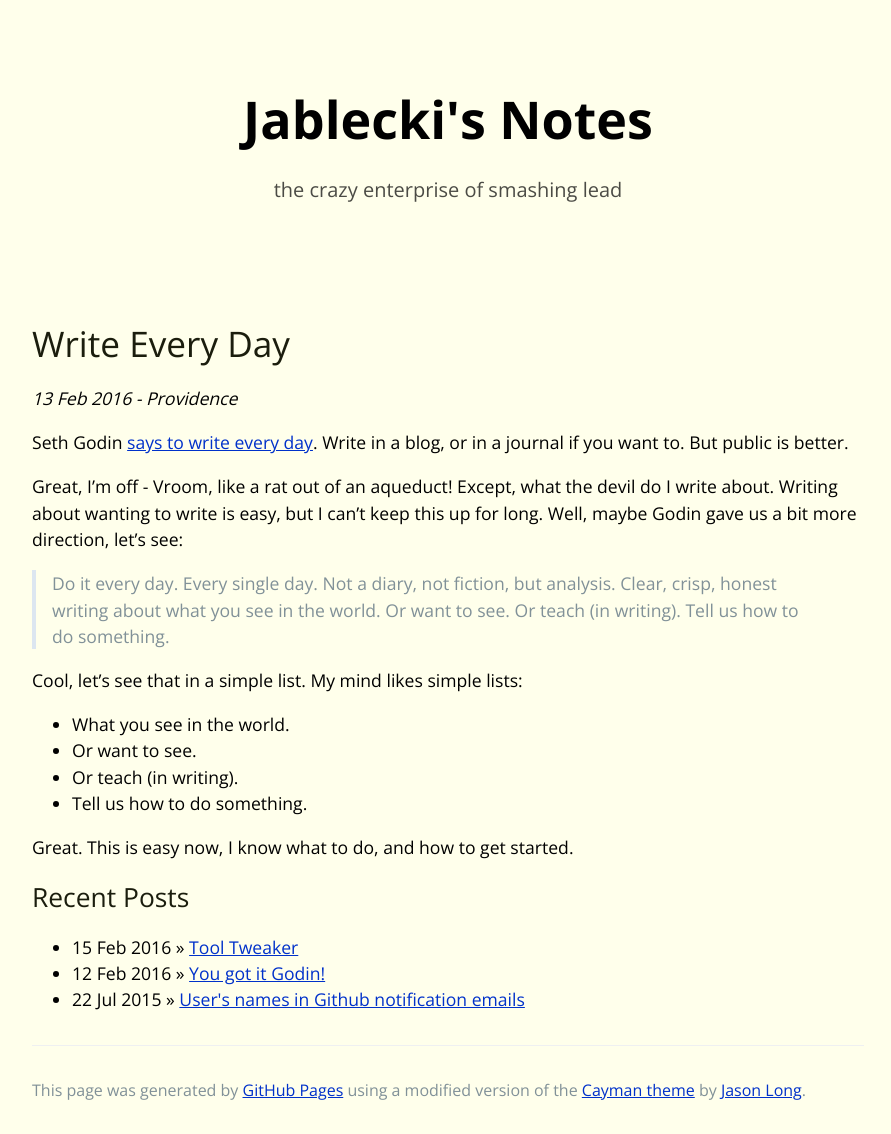
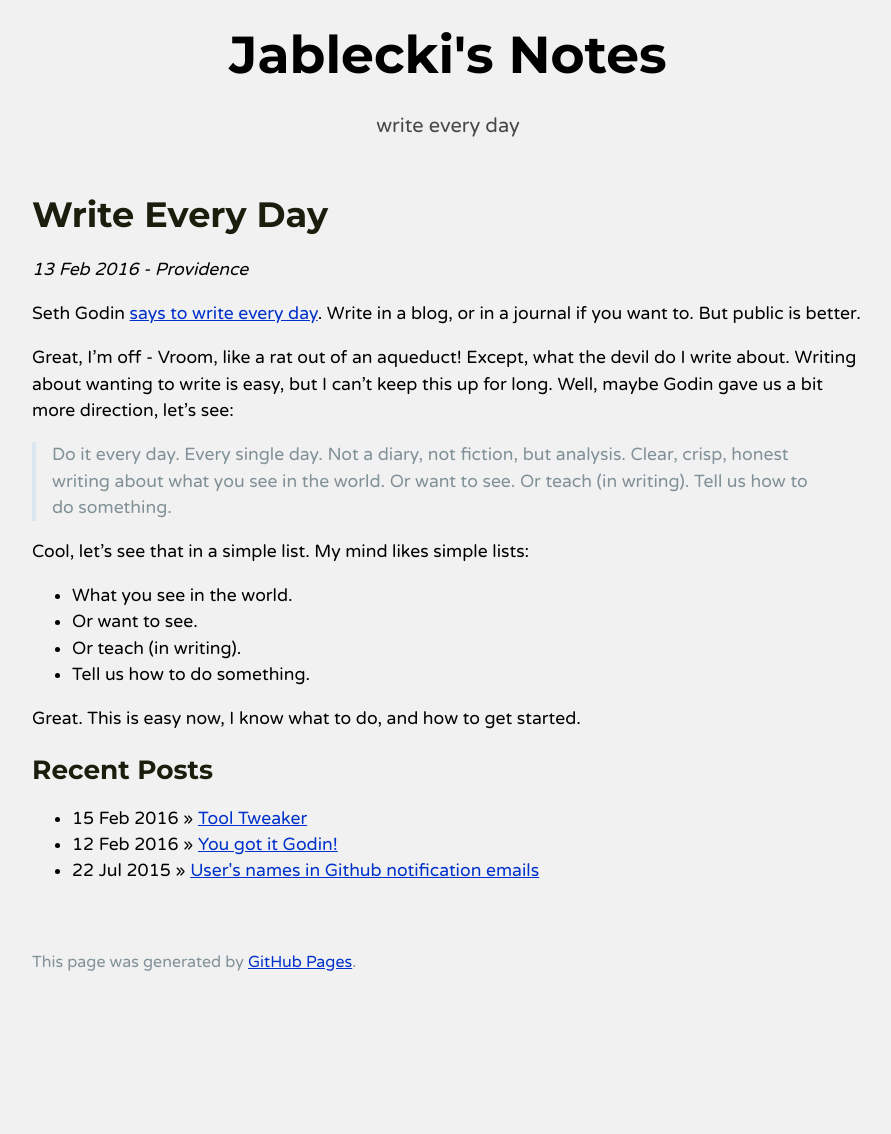
Before and after one commit to maddo/maddo.github.io, a Jekyll site: the page built from _posts/2016-02-13-write-every-day.md, in a window 1280 px wide. Shown: the whole page, without its empty margins (192-1083 px from the left). Built offline with Jekyll 4.4.1, drawn with Linux system fonts in a browser that asks for light colours; after the commit the page ends 1006 px from its top, so only the background shows below that.

Commit message:
Update style

```diff
--- /dev/null
+++ b/Gemfile
@@ -0,0 +1,2 @@
+source 'https://rubygems.org'
+gem 'github-pages'
--- a/_layouts/default.html
+++ b/_layouts/default.html
@@ -4,15 +4,17 @@
     <meta charset="UTF-8">
     <title>Jablecki&#39;s Notes</title>
     <meta name="viewport" content="width=device-width, initial-scale=1">
+    <link rel="icon" type="image/x-icon" href="/favicon.ico" />
     <link rel="stylesheet" type="text/css" href="/stylesheets/normalize.css" media="screen">
-    <link href='http://fonts.googleapis.com/css?family=Open+Sans:400,700' rel='stylesheet' type='text/css'>
+    <link href='https://fonts.googleapis.com/css?family=Montserrat:700|Varela+Round' rel='stylesheet' type='text/css'>
     <link rel="stylesheet" type="text/css" href="/stylesheets/stylesheet.css" media="screen">
     <link rel="stylesheet" type="text/css" href="/stylesheets/github-light.css" media="screen">
+
   </head>
   <body>
     <section class="page-header">
       <a style="text-decoration: none; color: #000;" href="/"><h1 class="project-name">Jablecki&#39;s Notes</h1></a>
-      <h2 class="project-tagline">the crazy enterprise of smashing lead</h2>
+      <h2 class="project-tagline">write every day</h2>
     </section>
 
     <section class="main-content">
@@ -21,11 +23,9 @@
 
       <footer class="site-footer">
 
-        <span class="site-footer-credits">This page was generated by <a href="https://pages.github.com">GitHub Pages</a> using a modified version of the <a href="https://github.com/jasonlong/cayman-theme">Cayman theme</a> by <a href="https://twitter.com/jasonlong">Jason Long</a>.</span>
+        <span class="site-footer-credits">This page was generated by <a href="https://pages.github.com">GitHub Pages</a>.</span>
       </footer>
 
     </section>
-
-
   </body>
 </html>
--- a/_layouts/post.html
+++ b/_layouts/post.html
@@ -3,7 +3,7 @@ layout: default
 ---
 <div id="post">
 
-<h1>{{ page.title }}</h1>
+<h1 class="title">{{ page.title }}</h1>
 
 <i>{{ page.date | date_to_string }} - {{ page.location }}</i>
 
--- a/stylesheets/stylesheet.css
+++ b/stylesheets/stylesheet.css
@@ -4,11 +4,11 @@
 body {
   padding: 0;
   margin: 0;
-  font-family: "Open Sans", "Helvetica Neue", Helvetica, Arial, sans-serif;
+  font-family: 'Varela Round', Helvetica, Arial, sans-serif;
   font-size: 16px;
   line-height: 1.5;
   color: #000;
-  background-color: #ffffeb;}
+  background-color: #F1F1F1;}
 
 a {
   color: #0031CA;
@@ -60,7 +60,7 @@ a {
 
 @media screen and (min-width: 64em) {
   .page-header {
-    padding: 5rem 6rem; } }
+    padding: 1rem 6rem; } }
 
 @media screen and (min-width: 42em) and (max-width: 64em) {
   .page-header {
@@ -73,6 +73,10 @@ a {
 .project-name {
   margin-top: 0;
   margin-bottom: 0.1rem; }
+
+h1.project-name {
+  font-family: 'Montserrat', sans-serif;
+}
 
 @media screen and (min-width: 64em) {
   .project-name {
@@ -108,6 +112,7 @@ a {
 .main-content img {
   max-width: 100%; }
 .main-content h1, .main-content h2, .main-content h3, .main-content h4, .main-content h5, .main-content h6 {
+  font-family: 'Montserrat', sans-serif;
   margin-top: 2rem;
   margin-bottom: 1rem;
   font-weight: normal;
@@ -242,3 +247,7 @@ a {
 @media screen and (max-width: 42em) {
   .site-footer {
     font-size: 0.9rem; } }
+
+h1.title {
+  font-family: 'Montserrat', sans-serif;
+}
```
Also changed, not shown: _drafts/draft-anti-talking-points.md (renamed from _posts/draft-anti-talking-points.md, +1 -1 lines), _drafts/draft-why-the-acme-text-editor-didnt-work-for-me.md (renamed from _posts/draft-why-the-acme-text-editor-didnt-work-for-me.md), favicon.ico (added), 1 other file.
